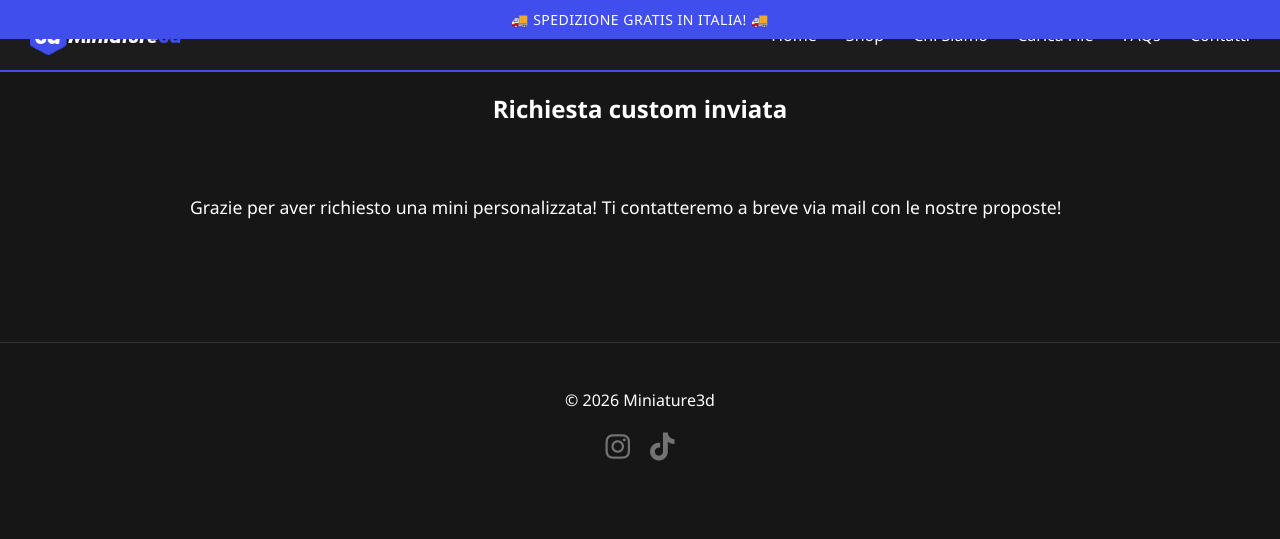
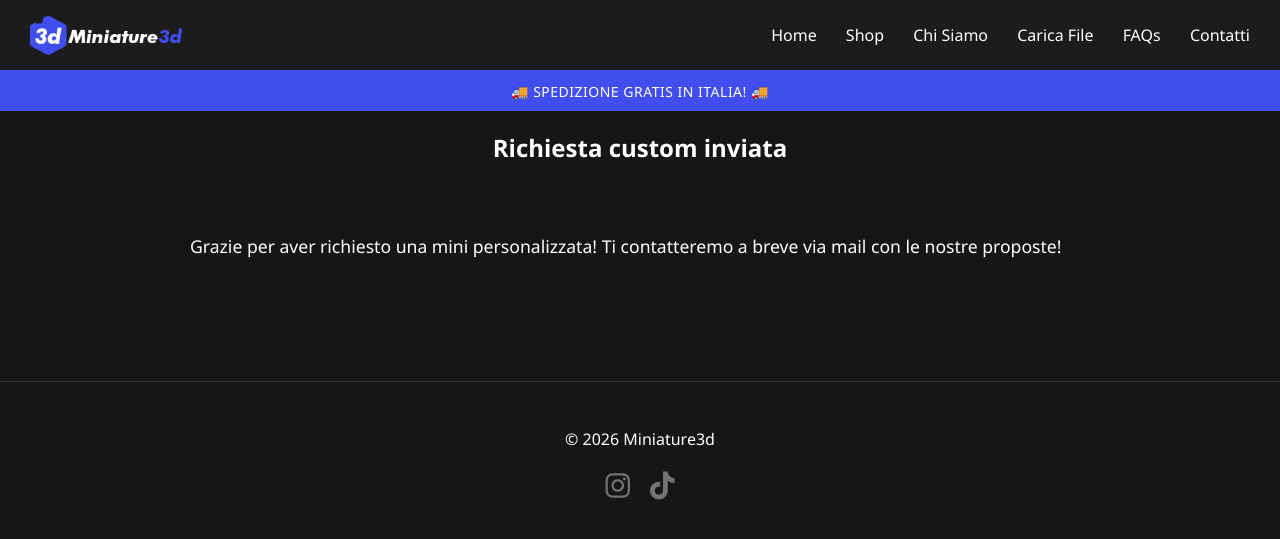
Before and after one commit to urcaminiature/miniature3d-it-website, a Jekyll site: the page built from thanks.html, in a window 1280 px wide. Shown: the top 539 px of the page. Built offline with Jekyll 4.4.1, drawn with Linux system fonts in a browser that asks for light colours; a script that is not in the unit is left out.

Commit message:
Update style.css

```diff
--- a/css/style.css
+++ b/css/style.css
@@ -696,4 +696,4 @@ border-top: 1px solid #333;
 }
 
 .shipping-bar { width: 100%; background-color: #404eed; /* or your brand color */ color: #ffffff; text-align: center; padding: 10px 0; font-size: 14px; font-weight: 500; } .shipping-bar { letter-spacing: 0.5px; text-transform: uppercase; }
-.shipping-bar { position: fixed; top: 0; z-index: 1000; }
+.shipping-bar { position: sticky; top: 0; z-index: 1000; }
```
